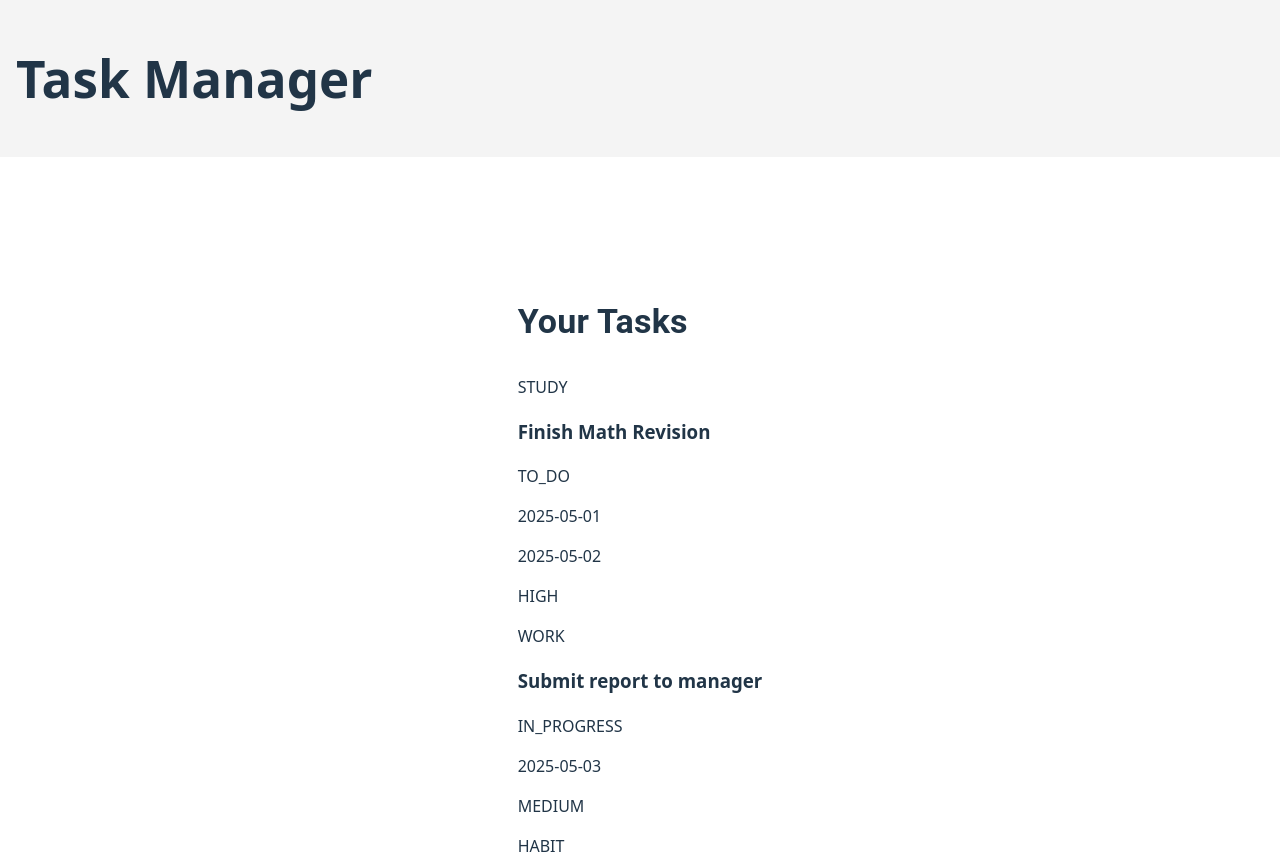
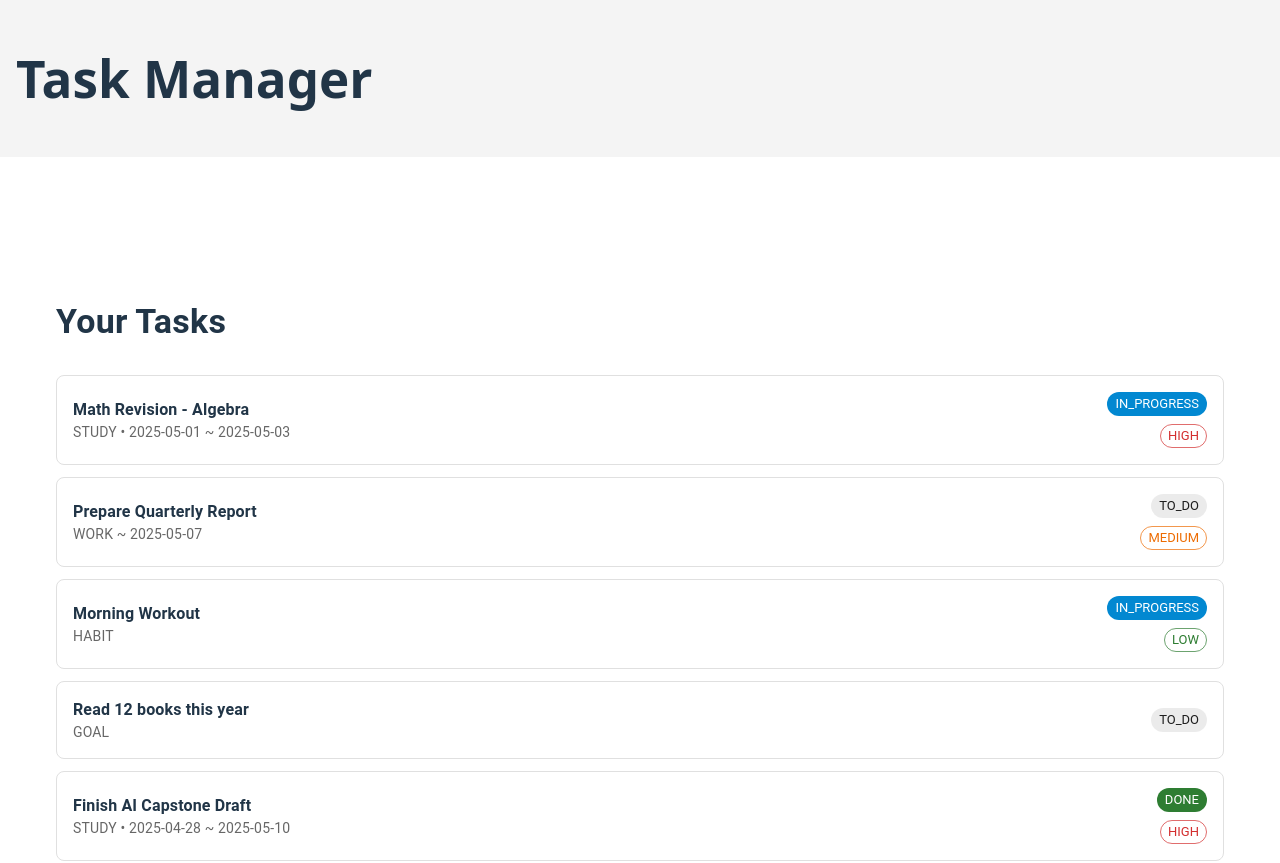
Before and after one commit to cyjworks/task-manager-frontend, a React (Vite) app: page / in a window 1280 px wide. Shown: the top 863 px of the page. Built offline with nearby package versions, Linux system fonts and the light colour scheme; no server answers.

Commit message:
feat: implement TaskListPage UI with sample data

```diff
--- a/src/components/ui/TaskItem.tsx
+++ b/src/components/ui/TaskItem.tsx
@@ -1,23 +1,66 @@
+import { Box, Typography, Chip } from '@mui/material';
+import type { ChipProps } from '@mui/material';
+
 export interface TaskItemProps {
-    type: 'STUDY' | 'WORK' | 'HABIT' | 'GOAL',
-    title: string,
-    startDate?: string, // undefined available
-    endDate?: string,
-    progress: 'TO_DO' | 'IN_PROGRESS' | 'DONE',
-    priority?: 'HIGH' | 'MEDIUM' | 'LOW'
+  type: 'STUDY' | 'WORK' | 'HABIT' | 'GOAL';
+  title: string;
+  startDate?: string;
+  endDate?: string;
+  progress: 'TO_DO' | 'IN_PROGRESS' | 'DONE';
+  priority?: 'HIGH' | 'MEDIUM' | 'LOW';
 }
 
+// Define chip colors for progress status
+const progressColor: Record<TaskItemProps['progress'], ChipProps['color']> = {
+  TO_DO: 'default',
+  IN_PROGRESS: 'info',
+  DONE: 'success',
+};
+
+// Define chip colors for task priority
+const priorityColor: Record<NonNullable<TaskItemProps['priority']>, ChipProps['color']> = {
+  HIGH: 'error',
+  MEDIUM: 'warning',
+  LOW: 'success',
+};
+
 const TaskItem = (props: TaskItemProps) => {
-    return (
-    <div>
-        <p>{props.type}</p>
-        <h3>{props.title}</h3>
-        <p>{props.progress}</p>
-        <p>{props.startDate}</p>
-        <p>{props.endDate}</p>
-        <p>{props.priority}</p>
-    </div>
-)
-}
+  const { type, title, startDate, endDate, progress, priority } = props;
 
-export default TaskItem
+  return (
+    <Box
+      display="flex"
+      alignItems="center"
+      justifyContent="space-between"
+      border={1}
+      borderColor="grey.300"
+      borderRadius={2}
+      p={2}
+      mb={1.5}
+      bgcolor="#fff"
+    >
+      {/* Left section: title, type, and optional dates */}
+      <Box>
+        <Typography fontWeight="bold">{title}</Typography>
+        <Typography variant="body2" color="text.secondary">
+          {type} {startDate && `• ${startDate}`} {endDate && `~ ${endDate}`}
+        </Typography>
+      </Box>
+
+      {/* Right section: progress and priority chips */}
+      <Box display="flex" flexDirection="column" alignItems="flex-end" gap={1}>
+        <Chip label={progress} color={progressColor[progress]} size="small" />
+        {priority && (
+          <Chip
+            label={priority}
+            color={priorityColor[priority]}
+            size="small"
+            variant="outlined"
+          />
+        )}
+      </Box>
+    </Box>
+  );
+};
+
+export default TaskItem;
--- /dev/null
+++ b/src/data/sampleTasks.ts
@@ -0,0 +1,38 @@
+import { TaskItemProps } from '../components/ui/TaskItem';
+
+export const sampleTasks: TaskItemProps[] = [
+  {
+    type: 'STUDY',
+    title: 'Math Revision - Algebra',
+    startDate: '2025-05-01',
+    endDate: '2025-05-03',
+    progress: 'IN_PROGRESS',
+    priority: 'HIGH',
+  },
+  {
+    type: 'WORK',
+    title: 'Prepare Quarterly Report',
+    endDate: '2025-05-07',
+    progress: 'TO_DO',
+    priority: 'MEDIUM',
+  },
+  {
+    type: 'HABIT',
+    title: 'Morning Workout',
+    progress: 'IN_PROGRESS',
+    priority: 'LOW',
+  },
+  {
+    type: 'GOAL',
+    title: 'Read 12 books this year',
+    progress: 'TO_DO',
+  },
+  {
+    type: 'STUDY',
+    title: 'Finish AI Capstone Draft',
+    startDate: '2025-04-28',
+    endDate: '2025-05-10',
+    progress: 'DONE',
+    priority: 'HIGH',
+  },
+];
--- a/src/pages/TaskListPage.tsx
+++ b/src/pages/TaskListPage.tsx
@@ -1,57 +1,47 @@
 import { useEffect, useState } from 'react';
-import { Box, Typography, CircularProgress } from '@mui/material';
+import { Box, Typography } from '@mui/material';
+// import { Box, Typography, CircularProgress } from '@mui/material';
 import TaskItem, { TaskItemProps } from '../components/ui/TaskItem';
+// import api from '../lib/axios';
+// import { AxiosError } from 'axios';
+import { sampleTasks } from '../data/sampleTasks';
 
 export default function TaskListPage() {
   const [tasks, setTasks] = useState<TaskItemProps[]>([]);
-  const [loading, setLoading] = useState(true);
-
-  const sampleTasks: TaskItemProps[] = [
-    {
-      type: 'STUDY',
-      title: 'Finish Math Revision',
-      startDate: '2025-05-01',
-      endDate: '2025-05-02',
-      progress: 'TO_DO',
-      priority: 'HIGH',
-    },
-    {
-      type: 'WORK',
-      title: 'Submit report to manager',
-      endDate: '2025-05-03',
-      progress: 'IN_PROGRESS',
-      priority: 'MEDIUM',
-    },
-    {
-      type: 'HABIT',
-      title: 'Drink 1L water',
-      progress: 'DONE',
-      priority: 'LOW',
-    },
-  ];
+//   const [loading, setLoading] = useState(true);
+//   const [error, setError] = useState('');
 
   useEffect(() => {
-    setTimeout(() => {
-      setTasks(sampleTasks);
-      setLoading(false);
-    }, 500);
+    setTasks(sampleTasks);
+    // const fetchTasks = async () => {
+    //   try {
+    //     const res = await api.get('/tasks');
+    //     setTasks(res.data);
+    //   } catch (err) {
+    //     const axiosError = err as AxiosError<{ message: string }>;
+    //     setError(axiosError.response?.data?.message || 'Failed to load tasks.');
+    //   } finally {
+    //     setLoading(false);
+    //   }
+    // };
+
+    // fetchTasks();
   }, []);
 
+//   if (loading) return <CircularProgress sx={{ mt: 6, display: 'block', mx: 'auto' }} />;
+//   if (error) return <Typography color="error" mt={6} textAlign="center">{error}</Typography>;
+
   return (
-    <Box maxWidth="800px" mx="auto" mt={6} px={2}>
-      <Typography variant="h4" fontWeight="bold" mb={4}>
+    <Box width="100%" maxWidth="1200px" mx="auto" mt={6} px={3}>
+    <Typography variant="h4" fontWeight="bold" mb={4}>
         Your Tasks
       </Typography>
 
-      {loading ? (
-        <CircularProgress />
-      ) : tasks.length === 0 ? (
+      {tasks.length === 0 ? (
         <Typography>No tasks found.</Typography>
       ) : (
         tasks.map((task, index) => (
-          <Box key={index} mb={2}>
-            <TaskItem {...task} />
-          </Box>
+          <TaskItem key={index} {...task} />
         ))
       )}
     </Box>
```
